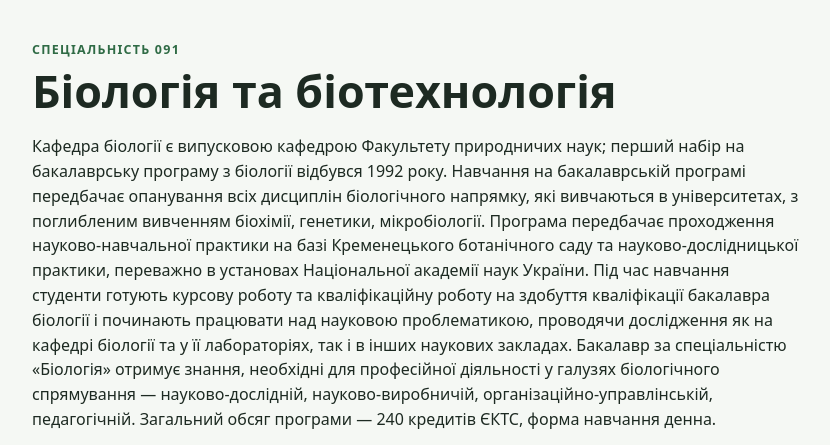
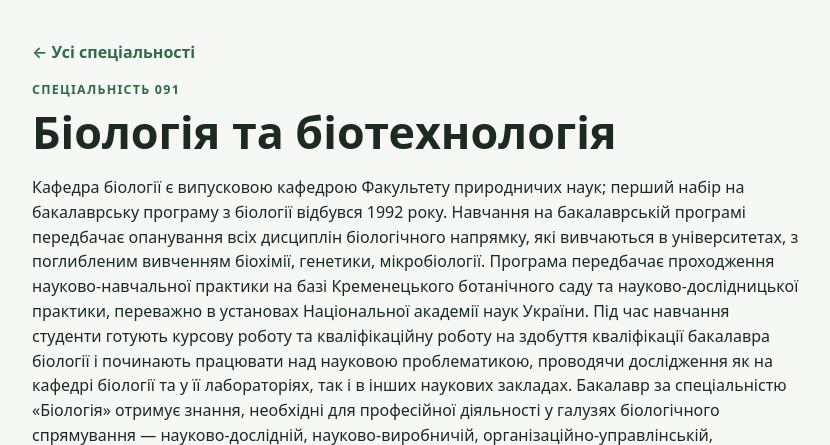
Before and after one commit to nastyaermak/fprn-site, a Django app: page /programs/1/ in a window 1280 px wide. Shown: the part 61-506 px from the top of the page, without its empty margins (58-888 px from the left). Run offline with Django 4.2, Linux system fonts and the light colour scheme; data comes from the database, SQL or seed files in the repository.

Commit message:
feat: add back links on department and program pages

```diff
--- a/faculty/static/faculty/style.css
+++ b/faculty/static/faculty/style.css
@@ -193,3 +193,16 @@ a.text-link {
   background: #f3dede;
   color: #7a2424;
 }
+
+.back-link {
+  color: var(--primary);
+  display: inline-block;
+  font-weight: 600;
+  margin-bottom: 1rem;
+  text-decoration: none;
+}
+
+.back-link:hover,
+.back-link:focus-visible {
+  text-decoration: underline;
+}
--- a/faculty/templates/faculty/department_detail.html
+++ b/faculty/templates/faculty/department_detail.html
@@ -1,6 +1,7 @@
 {% extends "faculty/base.html" %}
 {% block title %}{{ department.name }} | ФПрН НаУКМА{% endblock %}
 {% block content %}
+  <a class="back-link" href="{% url 'faculty:department-list' %}">← Усі кафедри</a>
   <section class="intro">
     <p class="eyebrow">Кафедра</p>
     <h1>{{ department.name }}</h1>
--- a/faculty/templates/faculty/program_detail.html
+++ b/faculty/templates/faculty/program_detail.html
@@ -1,6 +1,7 @@
 {% extends "faculty/base.html" %}
 {% block title %}{{ program.name }} | ФПрН НаУКМА{% endblock %}
 {% block content %}
+  <a class="back-link" href="{% url 'faculty:program-list' %}">← Усі спеціальності</a>
   <section class="intro">
     <p class="eyebrow">Спеціальність {{ program.code }}</p>
     <h1>{{ program.name }}</h1>
```
